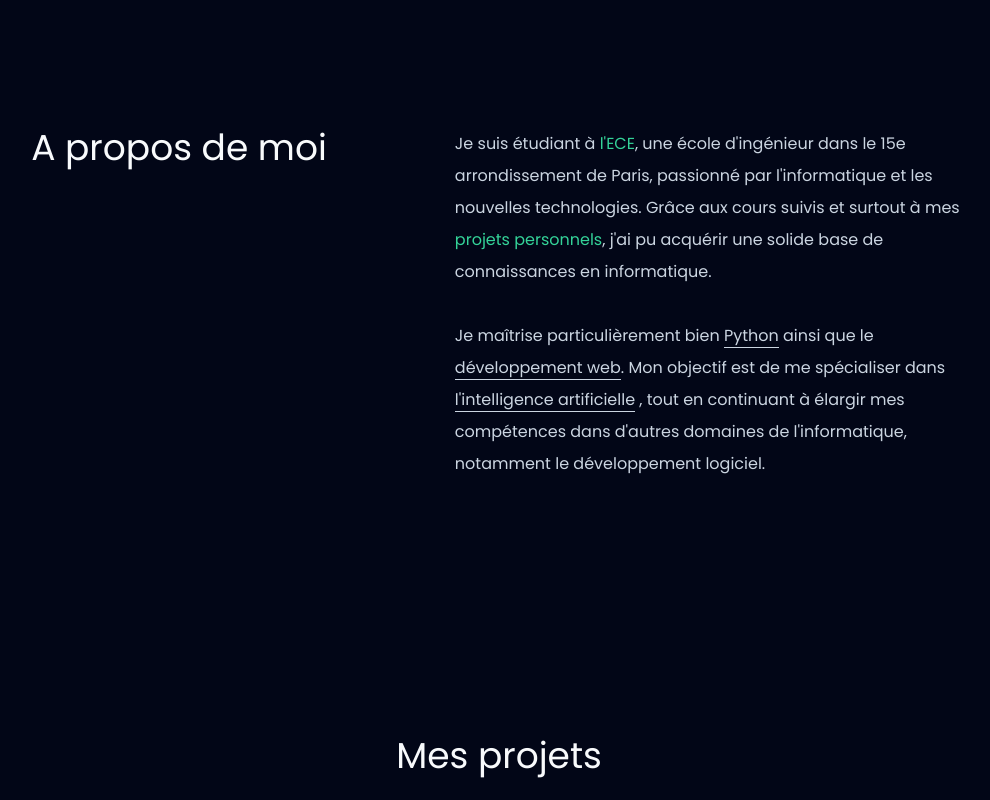
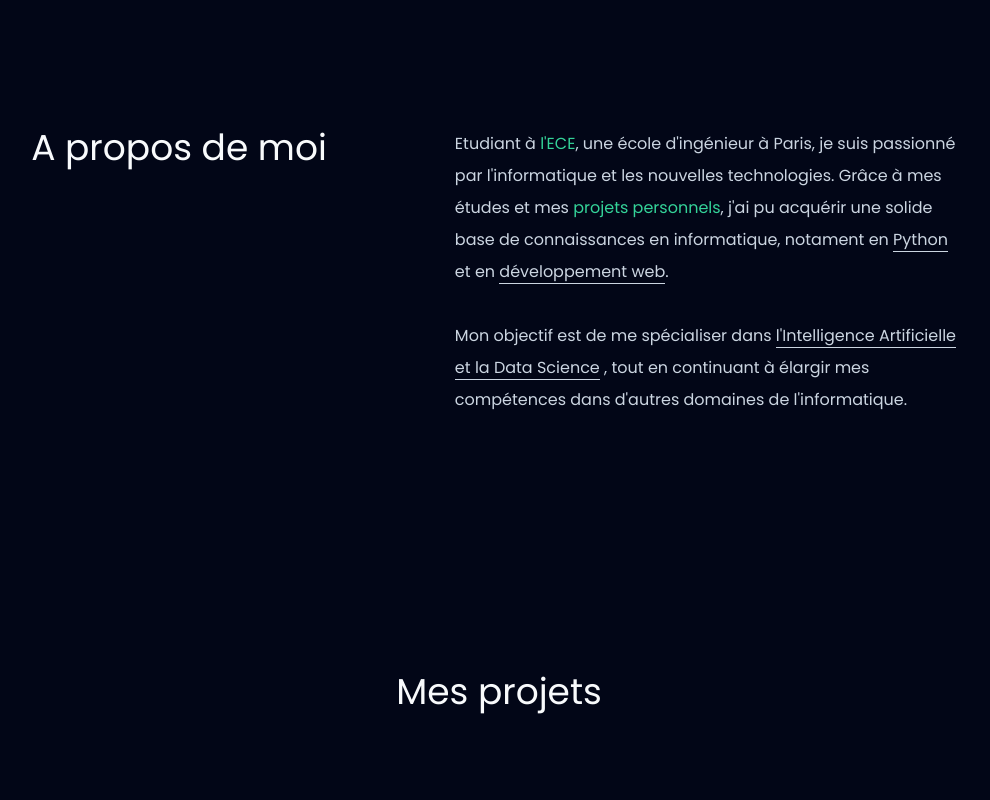
Before and after one commit to Alfred0404/Portfolio_v0, a Vue app: page / in a window 1280 px wide. Shown: the part 820-1620 px from the top of the page, without its empty margins (141-1131 px from the left). Built offline with nearby package versions, Linux system fonts and the light colour scheme.

Commit message:
feat: added experiences fix: modified "about me" section

```diff
--- a/src/components/AboutMe.vue
+++ b/src/components/AboutMe.vue
@@ -5,28 +5,28 @@
     class="mb-44 flex w-full flex-col items-center justify-center gap-32 bg-slate-950 text-slate-50 lg:flex-row lg:items-start"
   >
     <h1 class="text-4xl">A propos de moi</h1>
-    <p class="text-md w-3/5 lg:w-2/5 leading-8 text-slate-300">
-      Je suis étudiant à
+    <p class="text-md w-3/5 leading-8 text-slate-300 lg:w-2/5">
+      Etudiant à
       <a
         class="border-emerald-400 text-emerald-400 hover:border-b-2"
         href="https://www.ece.fr/"
         target="_blank"
         >l'ECE</a
-      >, une école d'ingénieur dans le 15e arrondissement de Paris, passionné
-      par l'informatique et les nouvelles technologies. Grâce aux cours suivis
-      et surtout à mes
+      >, une école d'ingénieur à Paris, je suis passionné par l'informatique et
+      les nouvelles technologies. Grâce à mes études et mes
       <a
         class="border-emerald-400 text-emerald-400 hover:border-b-2"
         href="https://github.com/Alfred0404?tab=repositories"
         >projets personnels</a
-      >, j'ai pu acquérir une solide base de connaissances en informatique.<br /><br />
-      Je maîtrise particulièrement bien
-      <span class="border-b border-slate-300">Python</span> ainsi que le
-      <span class="border-b border-slate-300">développement web</span>. Mon
-      objectif est de me spécialiser dans
-      <span class="border-b border-slate-300">l'intelligence artificielle</span>
+      >, j'ai pu acquérir une solide base de connaissances en informatique,
+      notament en <span class="border-b border-slate-300">Python</span> et en
+      <span class="border-b border-slate-300">développement web</span
+      >.<br /><br />Mon objectif est de me spécialiser dans
+      <span class="border-b border-slate-300"
+        >l'Intelligence Artificielle et la Data Science</span
+      >
       , tout en continuant à élargir mes compétences dans d'autres domaines de
-      l'informatique, notamment le développement logiciel.
+      l'informatique.
     </p>
   </div>
 </template>
--- a/src/components/Experiences.vue
+++ b/src/components/Experiences.vue
@@ -17,7 +17,31 @@ const experiences = ref([
       "pandas",
       "numpy",
     ],
-  }
+  },
+  {
+    periode: "2023 - ...",
+    status: "en_cours",
+    contrat: "",
+    experience: "Vice président Création",
+    entreprise: "Network Gaming Association",
+    competences: ["team working", "canva", "design", "communication"],
+  },
+  {
+    periode: "2012 - 2022",
+    status: "check",
+    contrat: "",
+    experience: "Scoutisme",
+    entreprise: "Troupe 1ère Mesnil-Le-Roi",
+    competences: ["leadership", "team working", "bénévolat", "communication"],
+  },
+  {
+    periode: "2023",
+    status: "check",
+    contrat: "Bénévole",
+    experience: "Aide aux devoirs",
+    entreprise: "AFEV",
+    competences: ["bénévolat", "communication", "pédagogie"],
+  },
 ]);
 </script>
 
--- a/src/components/NavItem.vue
+++ b/src/components/NavItem.vue
@@ -7,7 +7,7 @@ const HandlescrollToElement = () => {
     Projets: 1460,
     Parcours: 2500,
     Experiences: 3650,
-    Compétences: 4400,
+    Compétences: 4800,
   };
 
   const element_height = element_parser[props.name];
--- a/src/style.css
+++ b/src/style.css
@@ -1,11 +1,11 @@
-@import url('https://fonts.googleapis.com/css2?family=Inter:wght@100..900&family=Poppins:ital,wght@0,100;0,200;0,300;0,400;0,500;0,600;0,700;0,800;0,900;1,100;1,200;1,300;1,400;1,500;1,600;1,700;1,800;1,900&display=swap');
+@import url("https://fonts.googleapis.com/css2?family=Inter:wght@100..900&family=Poppins:ital,wght@0,100;0,200;0,300;0,400;0,500;0,600;0,700;0,800;0,900;1,100;1,200;1,300;1,400;1,500;1,600;1,700;1,800;1,900&display=swap");
 
 @tailwind base;
 @tailwind components;
 @tailwind utilities;
 
 @layer base {
-    html {
-      font-family: "Poppins", system-ui, sans-serif;
-    }
+  html {
+    font-family: "Poppins", system-ui, sans-serif;
   }
+}
```
